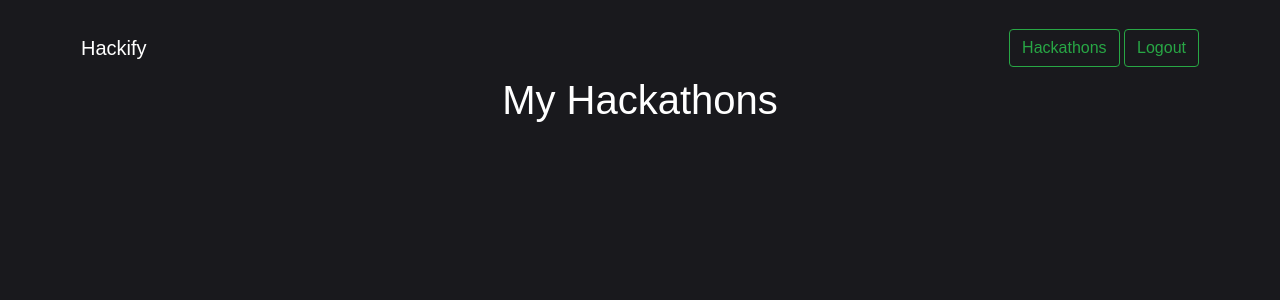
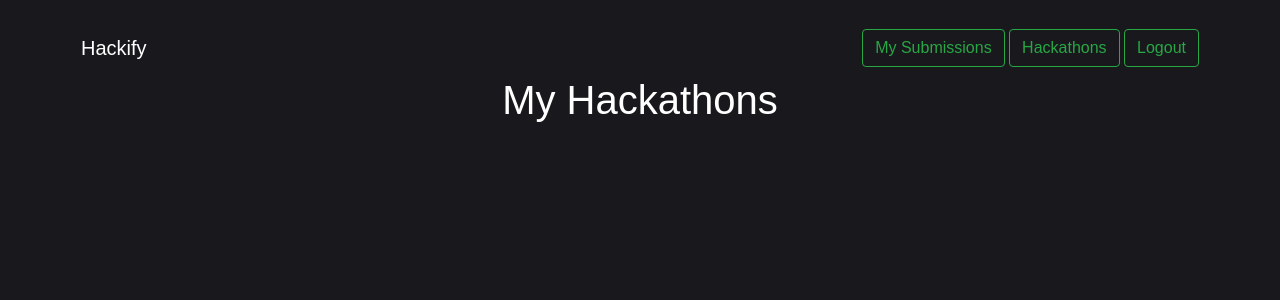
Before and after one commit to xahinds2/Hackify, a Django app: page /my_hackathons/ in a window 1280 px wide. Shown: the top 300 px of the page. Run offline with Django 4.2, Linux system fonts and the light colour scheme; the visitor is signed in with stand-in values (Sample User, id 1); data that the repository does not hold is empty; some libraries are stand-ins or nearby versions.

Commit message:
added my submission button

```diff
--- a/templates/registered_hacks.html
+++ b/templates/registered_hacks.html
@@ -68,6 +68,7 @@
             <div class="container-fluid">
                 <a class="navbar-brand text-white" href="/">Hackify</a>
                 <div class="">
+                    <a href="/view_submissions"> <button class="btn btn-outline-success" type="submit">My Submissions</button></a>
                     <a href="/hackathons"> <button class="btn btn-outline-success" type="submit">Hackathons</button></a>
                     {% if isLogin == '' %}
                     <a href="/login"> <button class="btn btn-outline-success" type="submit">Login</button></a>
```
